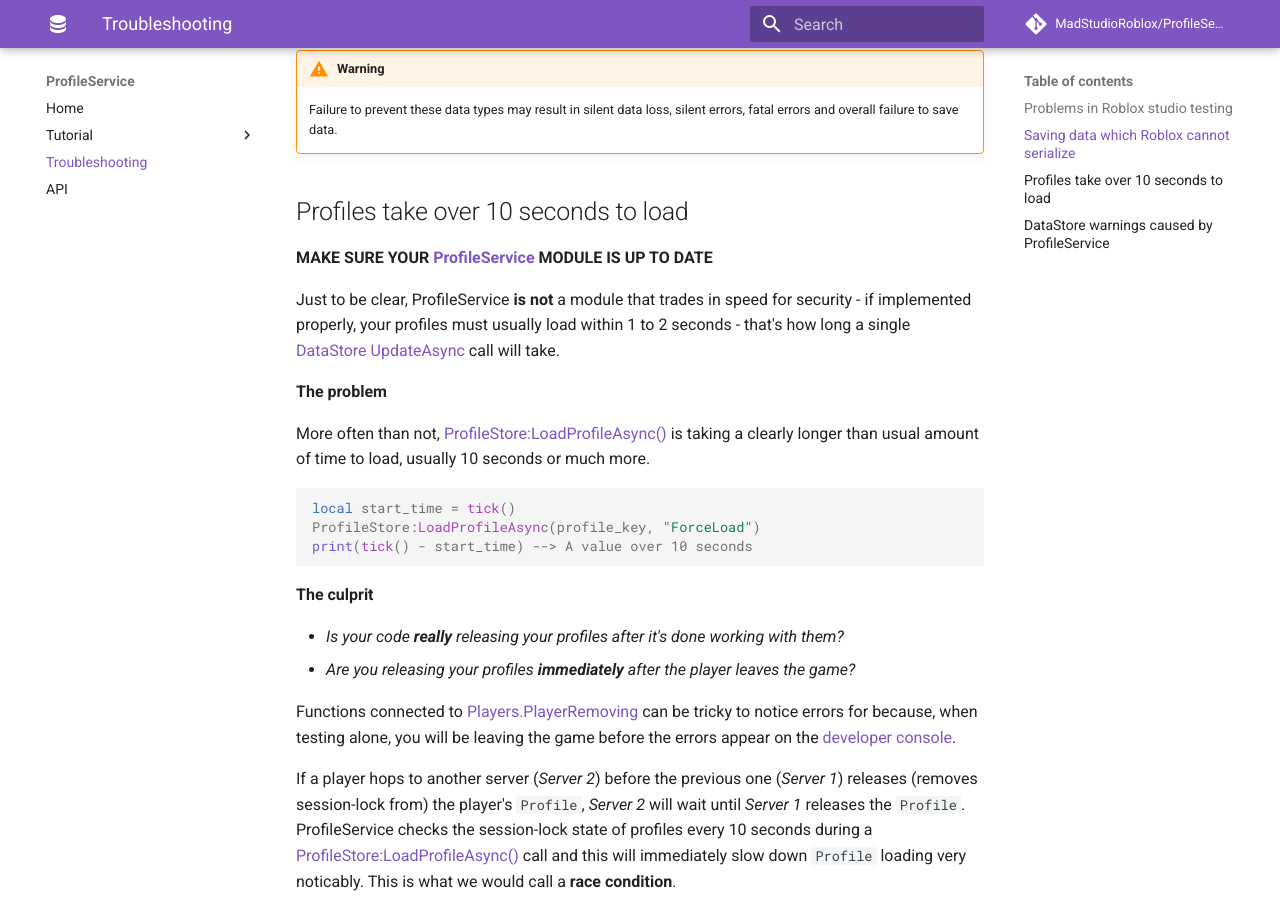
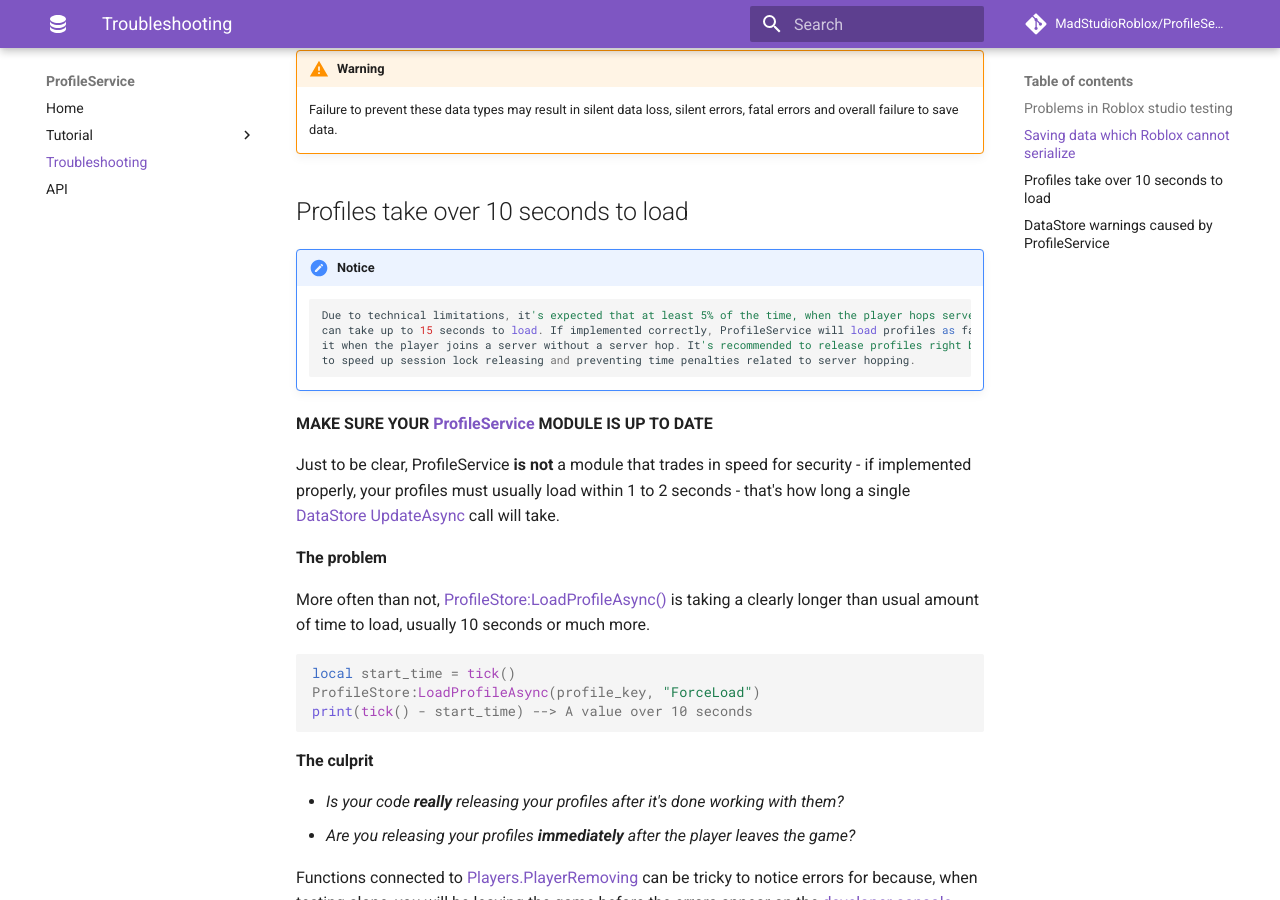
Before and after one commit to MadStudioRoblox/ProfileService, an MkDocs documentation site: the page built from docs/troubleshooting.md, in a window 1280 px wide and 900 px high, scrolled down 1214 px. Built offline with MkDocs 1.6.1 and Material for MkDocs 9.7.7, drawn with Linux system fonts in a browser that asks for light colours; comment, search, counter and statistics services are not loaded.

Commit message:
Update troubleshooting.md

```diff
--- a/docs/troubleshooting.md
+++ b/docs/troubleshooting.md
@@ -26,6 +26,12 @@
     Failure to prevent these data types may result in silent data loss, silent errors, fatal errors and overall failure to save data.
 
 ## Profiles take over 10 seconds to load
+
+!!! notice
+        Due to technical limitations, it's expected that at least 5% of the time, when the player hops servers rapidly, the profile
+        can take up to 15 seconds to load. If implemented correctly, ProfileService will load profiles as fast as the Roblox API allows
+        it when the player joins a server without a server hop. It's recommended to release profiles right before universe teleports
+        to speed up session lock releasing and preventing time penalties related to server hopping.
 
 **MAKE SURE YOUR [ProfileService](/ProfileService/tutorial/settingup/) MODULE IS UP TO DATE**
 
```
